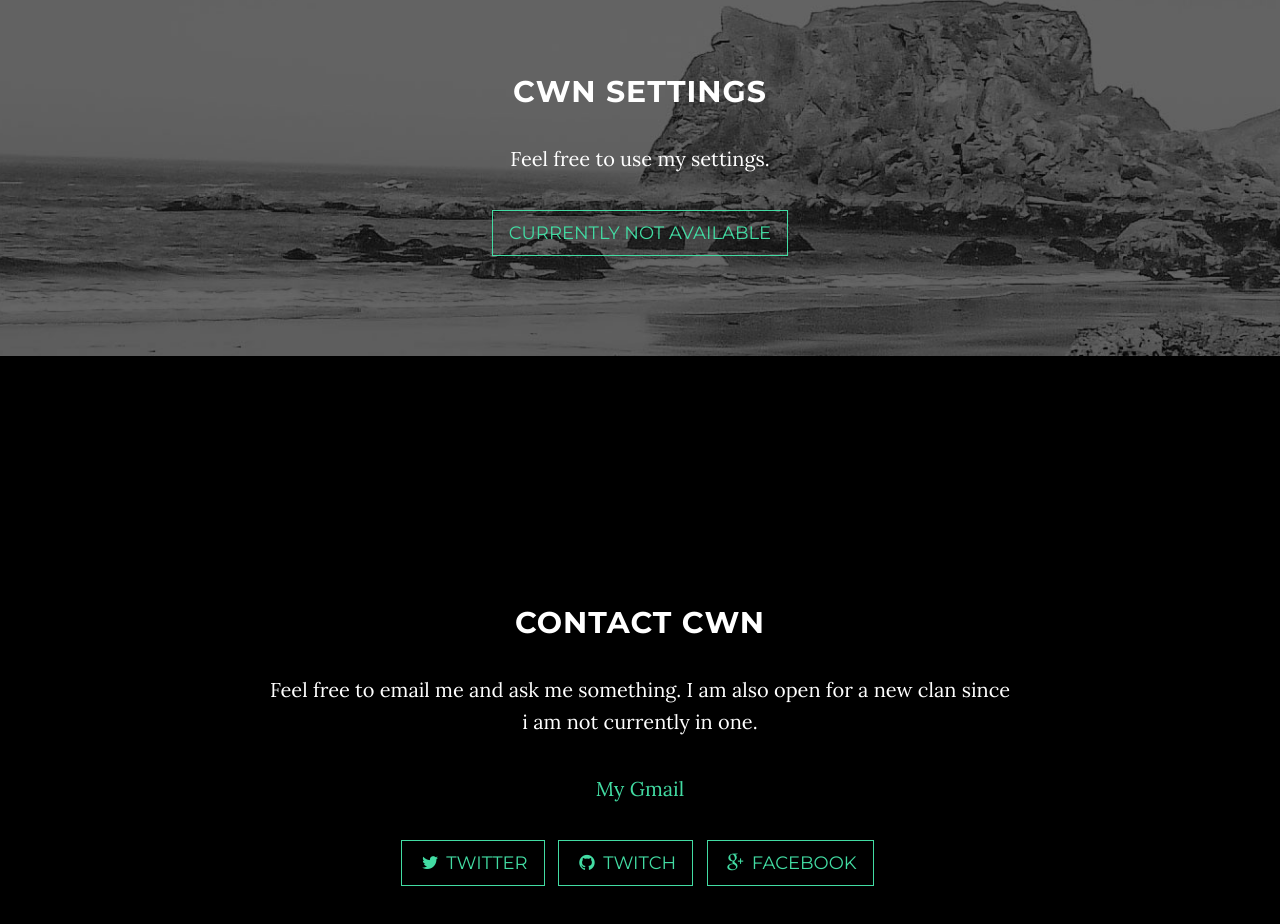
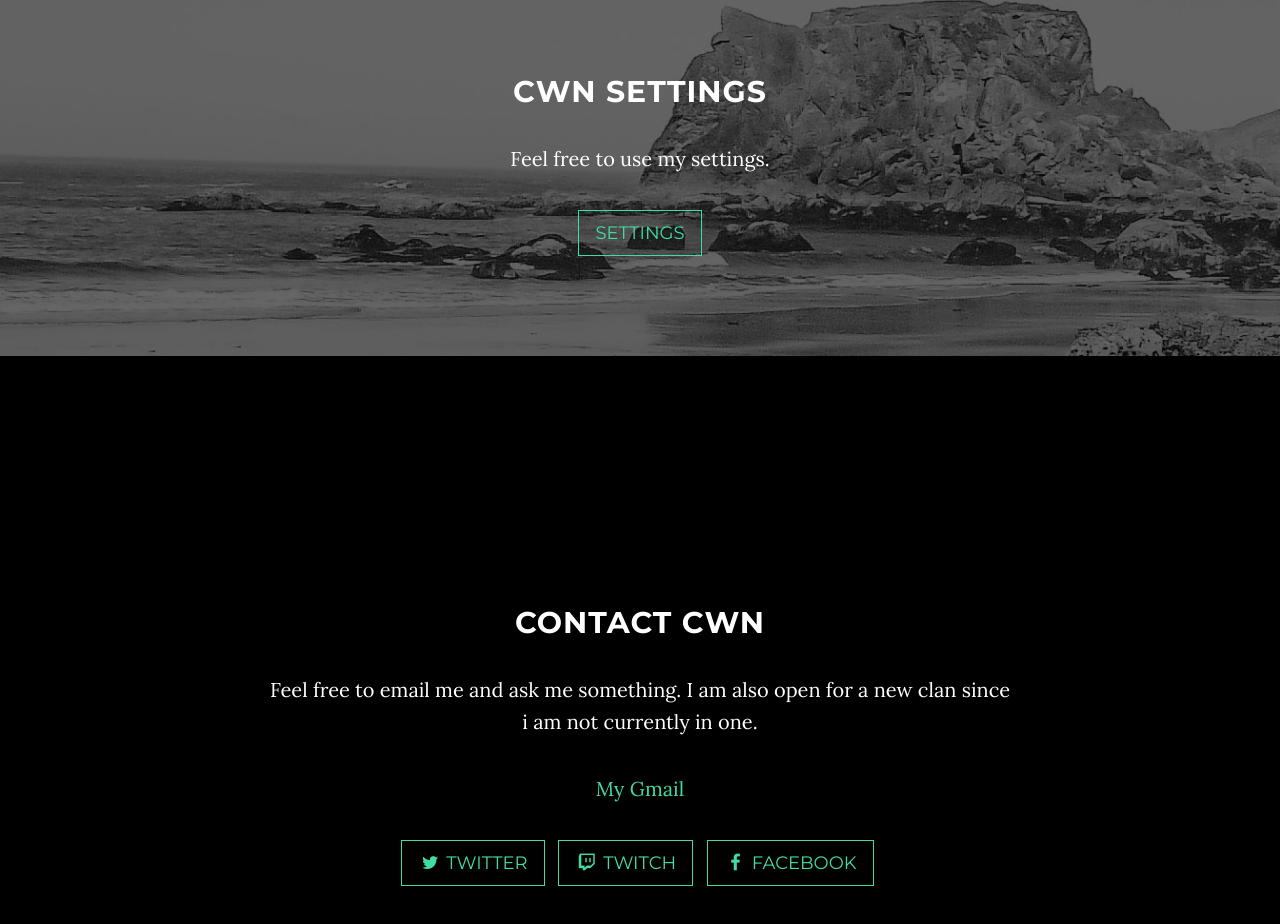
Before and after one commit to cwnofficial/cwnofficial.github.io, a plain HTML site: page index.html in a window 1280 px wide. Shown: the part 1655-2579 px from the top of the page. Drawn offline with Linux system fonts and the light colour scheme; some packages are replaced by stand-ins of ours.

Commit message:
settings & buttons

```diff
--- a/index.html
+++ b/index.html
@@ -104,7 +104,7 @@
                 <div class="col-lg-8 col-lg-offset-2">
                     <h2>cwN Settings</h2>
                     <p>Feel free to use my settings. </p>
-                    <a href="" class="btn btn-default btn-lg">Currently not available</a>
+                    <a href="https://www.dropbox.com/home/cwN%20settings" class="btn btn-default btn-lg">Settings</a>
                 </div>
             </div>
         </div>
@@ -123,10 +123,10 @@
                         <a href="https://twitter.com/cwNOfficialCs" class="btn btn-default btn-lg"><i class="fa fa-twitter fa-fw"></i> <span class="network-name">Twitter</span></a>
                     </li>
                     <li>
-                        <a href="https://twitch.tv/cwnofficial" class="btn btn-default btn-lg"><i class="fa fa-github fa-fw"></i> <span class="network-name">Twitch</span></a>
+                        <a href="https://twitch.tv/cwnofficial" class="btn btn-default btn-lg"><i class="fa fa-twitch fa-fw"></i> <span class="network-name">Twitch</span></a>
                     </li>
                     <li>
-                        <a href="https://www.facebook.com/CwNofficial-1604243886494274/timeline/" class="btn btn-default btn-lg"><i class="fa fa-google-plus fa-fw"></i> <span class="network-name">Facebook</span></a>
+                        <a href="https://www.facebook.com/CwNofficial-1604243886494274/timeline/" class="btn btn-default btn-lg"><i class="fa fa-facebook fa-fw"></i> <span class="network-name">Facebook</span></a>
                     </li>
                 </ul>
             </div>
```
